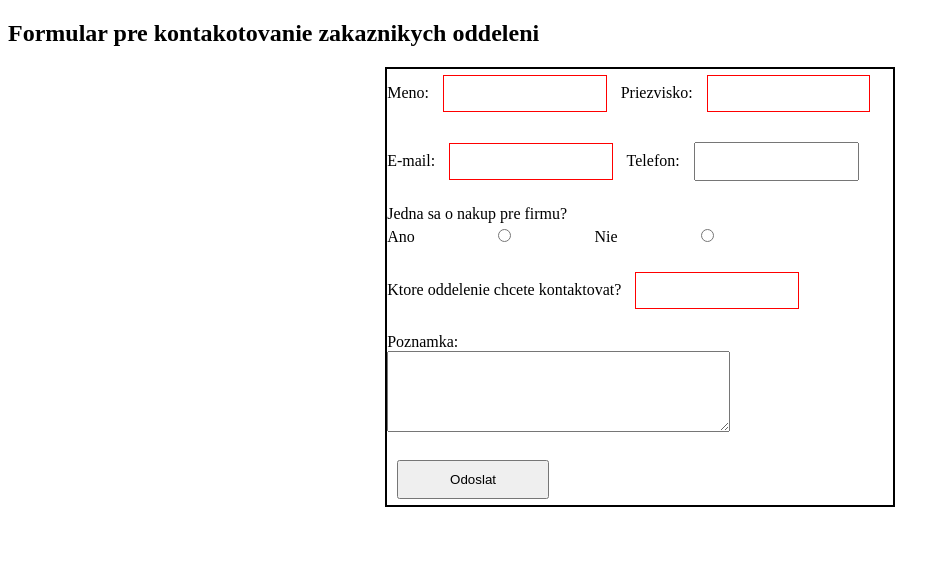
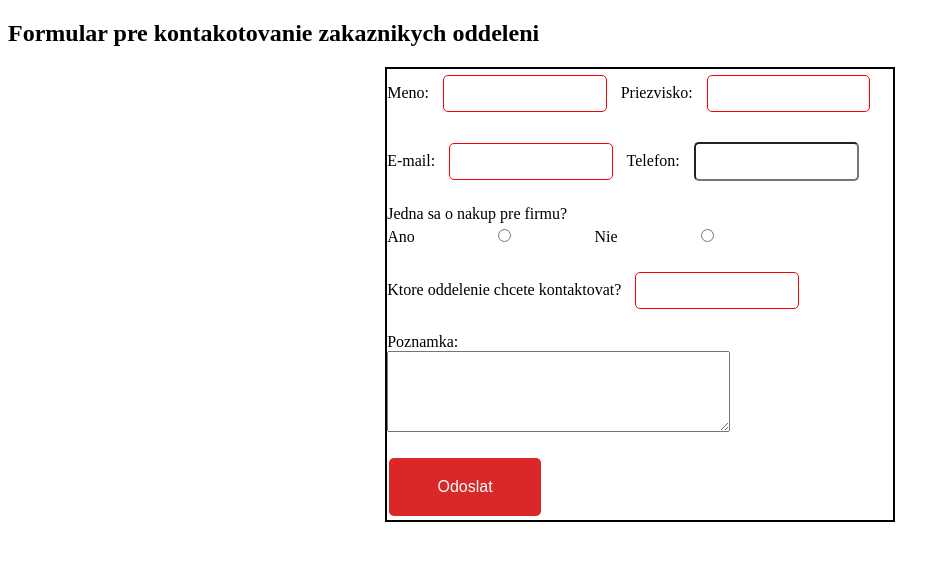
Before and after one commit to BlizmanJakub/blizman-iot, a PHP site: page /form.php in a window 1280 px wide. Shown: the top 561 px of the page, without its empty margins (0-949 px from the left). Run offline with PHP 8.4, Linux system fonts and the light colour scheme.

Commit message:
update submit button

```diff
--- a/styleForm.css
+++ b/styleForm.css
@@ -7,7 +7,19 @@ input{
     width: 30%;
     margin: 6px 10px;
     padding: 10px 5px;
+    border-radius: 5px;
 
+}
+input[type=submit]{
+    background-color: #da2828; /* Green */
+    border: none;
+    color: white;
+    padding: 20px;
+    text-align: center;
+    display: inline-block;
+    font-size: 16px;
+    margin: 4px 2px;
+    cursor: pointer;
 }
 :required{
     border: 1px solid red;
```
